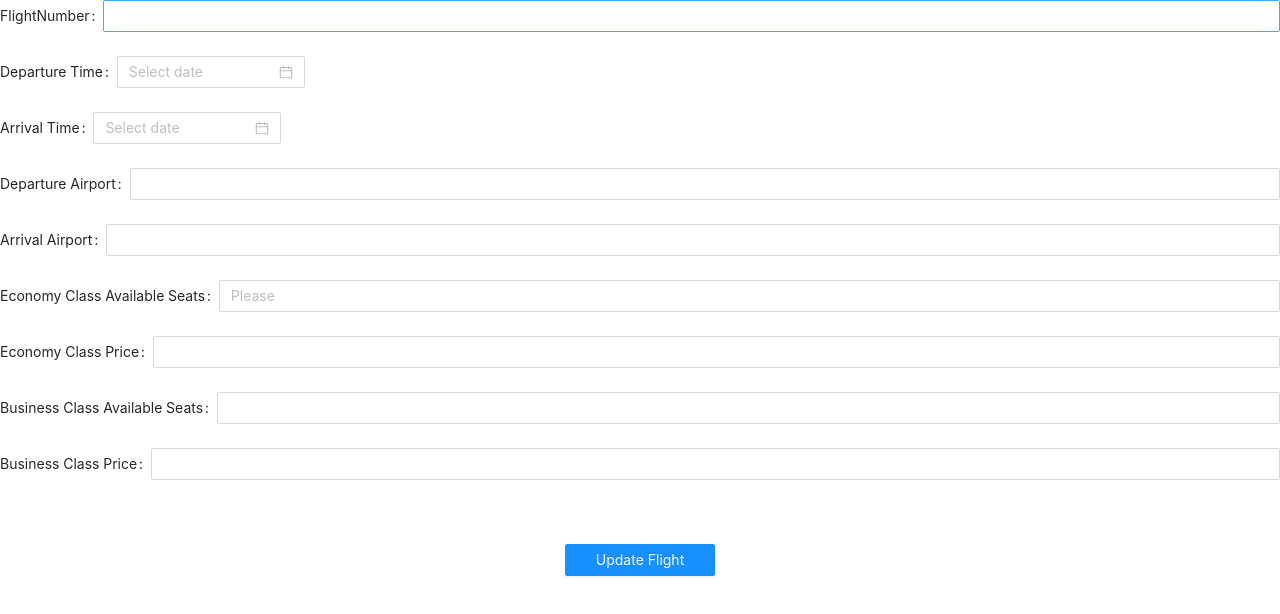
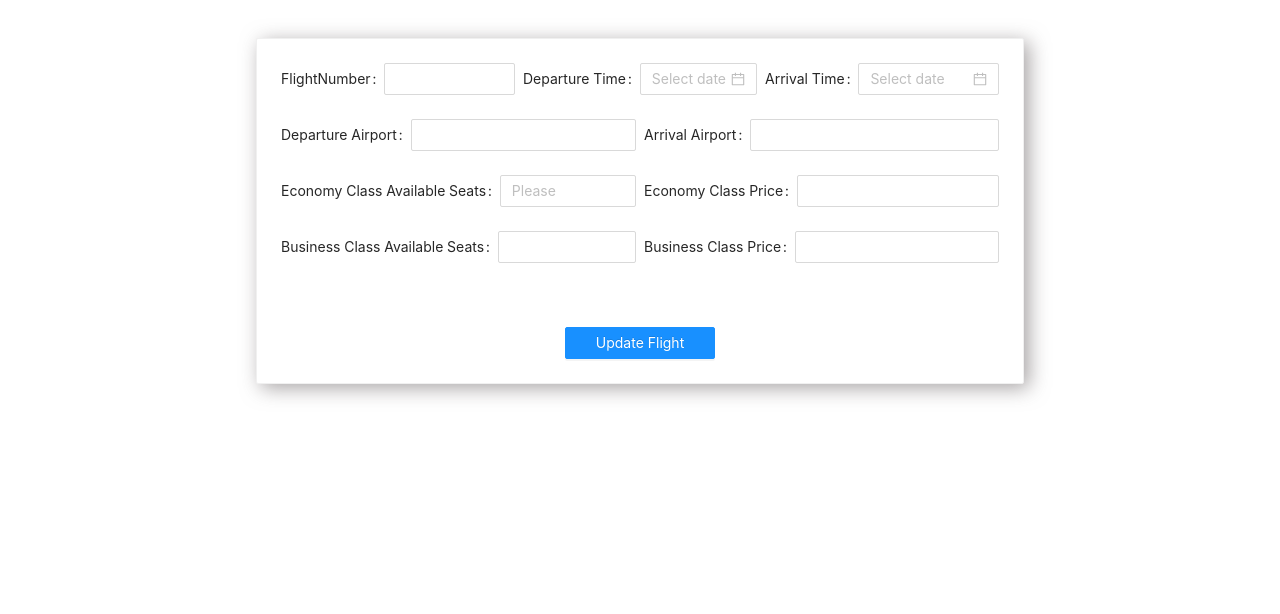
Before and after one commit to mariamsayed3/WeekEnd-developers, a React (Create React App) app in the folder frontend/: page /admin/update_flight/1 in a window 1280 px wide. Shown: the top 614 px of the page. Built offline with nearby package versions, Linux system fonts and the light colour scheme; no server answers.

Commit message:
FE component edited

```diff
--- /dev/null
+++ b/frontend/src/Components/Admin/Admin.css
@@ -0,0 +1,10 @@
+.updateCard{
+    width:60%;
+    margin: 3% auto;
+    box-shadow: 5px 4px 20px 0 #706a6b9d;
+    transition: 0.3s;
+  }
+
+.updateForm{
+    margin: 0 auto;
+}
--- a/frontend/src/Components/Admin/UpdateFlight.js
+++ b/frontend/src/Components/Admin/UpdateFlight.js
@@ -1,7 +1,8 @@
 import axios from 'axios';
 import 'antd/dist/antd.css';
 import {useParams} from "react-router-dom";
-import {Button, Form, Input, DatePicker} from 'antd';
+import {Button, Form, Input, DatePicker, Card, Row, Col} from 'antd';
+import './Admin.css';
 require ('dotenv').config()
 
 
@@ -12,6 +13,7 @@ function UpdateFlight() {
 
     const getFlight = async () =>{
       const {data} = await axios.get (`http://localhost:8000/admin/get_flight/${id}`);
+      console.log(data)
       if(data){
           const {FlightNumber,DepartureAirport,ArrivalAirport, EconomyAvailableSeats,EconomyPrice, BusinessAvailableSeats, BusinessPrice }=data
 
@@ -39,72 +41,92 @@ function UpdateFlight() {
 
       return(
         <div>
+          <Card className='updateCard'>
 
-        <Form form={form} name="Update Flight">
+          <div className='updateForm'>
+          <Form form={form} name="Update Flight" >
+                <Row gutter={16,8}>
+                  <Col span={8}>
                     <Form.Item
                       name="FlightNumber"
                       label="FlightNumber"
                     >
-              <Input />
+                      <Input/>
                     </Form.Item>
-
+                </Col>
+                  <Col span={8}>
                     <Form.Item
                       name="DepartureTime"
                       label="Departure Time"
                     >
                     <DatePicker />
                     </Form.Item>
-
+                    </Col>
+                    <Col span={8}>
                     <Form.Item
                       name="ArrivalTime"
                       label="Arrival Time"
                     >
                     <DatePicker />
                     </Form.Item>
+                    </Col>
+                </Row>
 
+                <Row gutter={16,8}>
+                  <Col span={12}>
                     <Form.Item
                       name="DepartureAirport"
                       label="Departure Airport"
                     >
                       <Input/>
                     </Form.Item>
-
+                </Col>
+                <Col span={12}>
                     <Form.Item
                       name="ArrivalAirport"
                       label="Arrival Airport"
-
                     >
                       <Input/>
                     </Form.Item>
-
+                </Col>
+                </Row>
+                <Row gutter={8,8}>
+                  <Col span={12}>
                     <Form.Item
                       name="EconomyAvailableSeats"
                       label="Economy Class Available Seats"
                     >
                       <Input placeholder="Please"/>
                     </Form.Item>
-
+                  </Col>
+                  <Col span={12}>
                     <Form.Item
                       name="EconomyPrice"
                       label="Economy Class Price"
                     >
                       <Input/>
                     </Form.Item>
+                  </Col>
+                  </Row>
 
+                  <Row gutter={8,8}>
+                    <Col span={12}>
                       <Form.Item
-              name="Busines AvailableSeats"
+                        name="BusinessAvailableSeats"
                         label="Business Class Available Seats"
                       >
                         <Input/>
                       </Form.Item>
-
+                    </Col>
+                    <Col span={12}>
                       <Form.Item
                         name="BusinessPrice"
                         label="Business Class Price"
                       >
                         <Input/>
                       </Form.Item>
-
+                    </Col>
+                  </Row>
                 {/* {error && <Alert message={error} type="error" /> } */}
                     <div style={{textAlign:'center'}}>
                       <Button type="primary" onClick={onSubmit} style={{ marginTop: '40px', width: '150px'}}>
@@ -113,6 +135,8 @@ function UpdateFlight() {
                       </div>
               </Form>
               </div>
+          </Card>
+        </div>
       )
 }
 export default UpdateFlight
```
Lines whose indentation alone changed are shown as unchanged.
